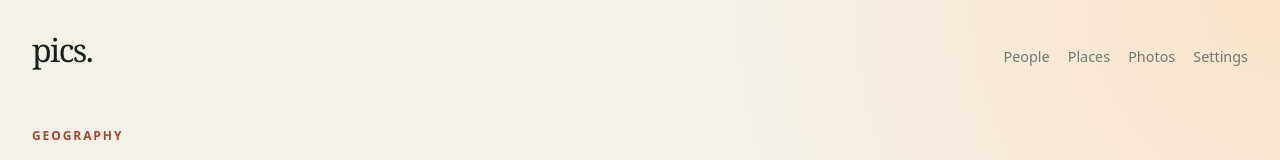
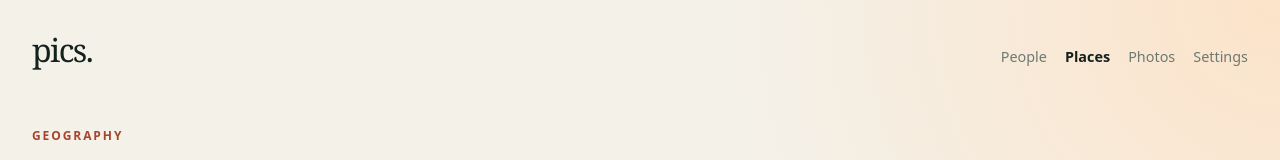
Before and after one commit to scottsymm/photo-searchable-library, a Next.js app in the folder apps/web/: page /places in a window 1280 px wide. Shown: the top 160 px of the page. Built offline with nearby package versions, Linux system fonts and the light colour scheme; no server answers.

Commit message:
CR: layout.tsx rendered the navigation links without aria-current="page", so the active-state style in globals.css line 27 could never match, and screen readers had no active-page marker.

```diff
--- a/apps/web/app/layout.tsx
+++ b/apps/web/app/layout.tsx
@@ -1,5 +1,6 @@
 import type { Metadata } from "next";
 import Link from "next/link";
+import { Nav } from "../components/Nav";
 import { ParkedBanner } from "../components/ParkedBanner";
 import "./globals.css";
 
@@ -15,12 +16,7 @@ export default function Layout({ children }: Readonly<{ children: React.ReactNod
         <div className="shell">
           <header className="topbar">
             <Link className="brand" href="/">pics.</Link>
-            <nav className="nav">
-              <Link href="/people">People</Link>
-              <Link href="/places">Places</Link>
-              <Link href="/photos">Photos</Link>
-              <Link href="/settings">Settings</Link>
-            </nav>
+            <Nav />
           </header>
           <ParkedBanner />
           {children}
--- /dev/null
+++ b/apps/web/components/Nav.tsx
@@ -0,0 +1,28 @@
+"use client";
+
+import Link from "next/link";
+import { usePathname } from "next/navigation";
+
+const links = [
+  { href: "/people", label: "People" },
+  { href: "/places", label: "Places" },
+  { href: "/photos", label: "Photos" },
+  { href: "/settings", label: "Settings" },
+];
+
+export function Nav() {
+  const pathname = usePathname();
+
+  return (
+    <nav className="nav">
+      {links.map(({ href, label }) => {
+        const isCurrent = pathname === href;
+        return (
+          <Link key={href} href={href} aria-current={isCurrent ? "page" : undefined}>
+            {label}
+          </Link>
+        );
+      })}
+    </nav>
+  );
+}
```
